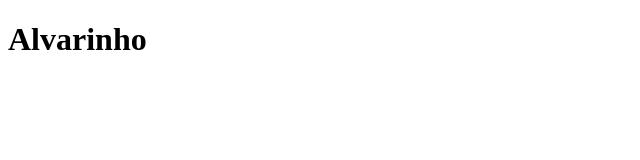
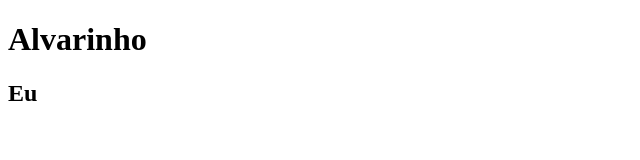
Before and after one commit to AlvaroTunes5/nadahaver, a plain HTML site: page index.html in a window 1280 px wide. Shown: the full height of the page, 0-640 px from the left. Drawn offline with Linux system fonts and the light colour scheme.

Commit message:
commit [alvaro]

```diff
--- a/index.html
+++ b/index.html
@@ -12,6 +12,7 @@
 
 
     <h1> Alvarinho </h1>
+    <h2>Eu</h2>
 </body>
 
 </html>
```
